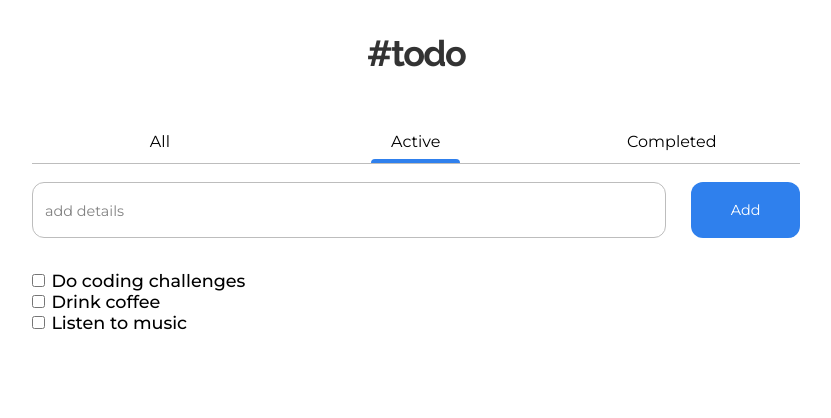
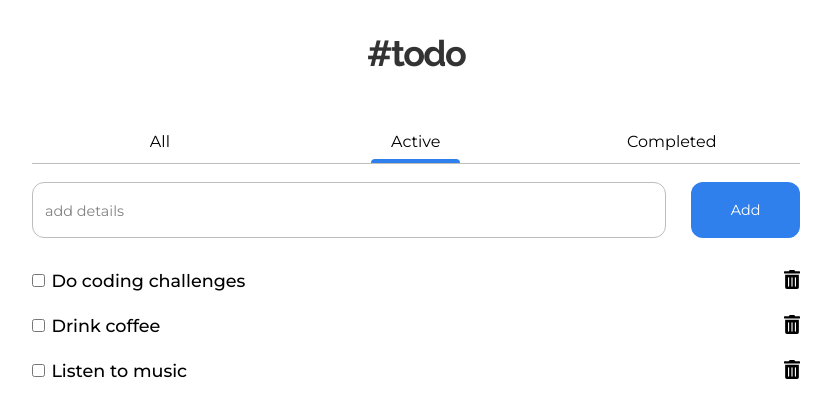
Before and after one commit to yousoumar/todo, a React (Create React App) app: page / in a window 1280 px wide. Shown: the top 418 px of the page, without its empty margins (224-1055 px from the left). Built offline with nearby package versions, Linux system fonts and the light colour scheme.

Commit message:
defines delete task functionality

```diff
--- a/src/App.js
+++ b/src/App.js
@@ -32,7 +32,7 @@ function App() {
 
       <Form data = {state} setState ={setState}/>
 
-      <ToDoList data = {state} />
+      <ToDoList data = {state} updateData = {setState}/>
     </div>
   );
 }
--- a/src/components/Form/Form.js
+++ b/src/components/Form/Form.js
@@ -5,7 +5,7 @@ import {useState} from 'react';
 export default function Form(props) {
 
     // on input
-    let [inputState, inputSetState] = useState();
+    const [inputState, inputSetState] = useState();
     const handleInput = (e) => {
         inputSetState(e.currentTarget.value);
     }
--- a/src/components/ToDo/ToDo.css
+++ b/src/components/ToDo/ToDo.css
@@ -1,3 +1,9 @@
+.to-do{
+    position: relative;
+}
+.to-do:not(:last-child){
+    margin-bottom: 1.5rem;
+}
 .to-do input,
 .to-do label{
     display: inline-block;
@@ -8,3 +14,10 @@
 .to-do input:checked + label{
     text-decoration: line-through;
 }
+.to-do button{
+    width: 1rem;
+    display: inline-block;
+    margin-left: auto;
+    position: absolute;
+    right: 0;
+}
--- a/src/components/ToDo/ToDo.js
+++ b/src/components/ToDo/ToDo.js
@@ -1,11 +1,19 @@
 import './ToDo.css';
+import trash from './trash.svg'
 
 
-const ToDo = ({ToDoData}) => {
+const ToDo = ({ToDoData, updateToDoList}) => {
+
+    function handleClick(id){
+        updateToDoList(id);
+    }
     return (
-        <li className = "to-do">
+        <li className = "to-do" id = {ToDoData.id}>
             <input type="checkbox" id = {ToDoData.id}  />
             <label htmlFor={ToDoData.id}>{ToDoData.content}</label>
+            <button onClick = { e => handleClick(e.currentTarget.parentElement.id)}>
+                <img src={trash} alt = "trash "/>
+            </button>
         </li>
     )
 }
--- a/src/components/ToDoList/ToDoList.js
+++ b/src/components/ToDoList/ToDoList.js
@@ -3,12 +3,15 @@ import ToDo from '../ToDo/ToDo';
 
 
 export default function ToDoList(props) {
-
+    function updateToDoList(id){
+        const newData = props.data.filter(todo => todo.id !== id);
+        props.updateData(newData);
+    }
     return (
         <ul className = "to-do-list">
             {
 
-                props.data.map(item => <ToDo ToDoData = {item} key = {item.id}/>)
+                props.data.map(item => <ToDo ToDoData = {item} key = {item.id} updateToDoList = {updateToDoList}/>)
             }
 
         </ul>
```
Also changed, not shown: src/components/ToDo/trash.svg (added).
